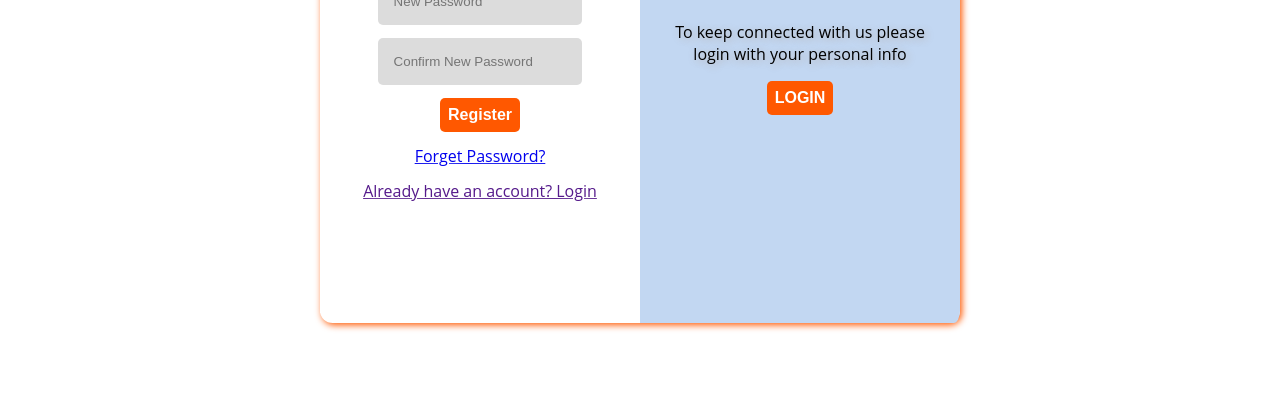
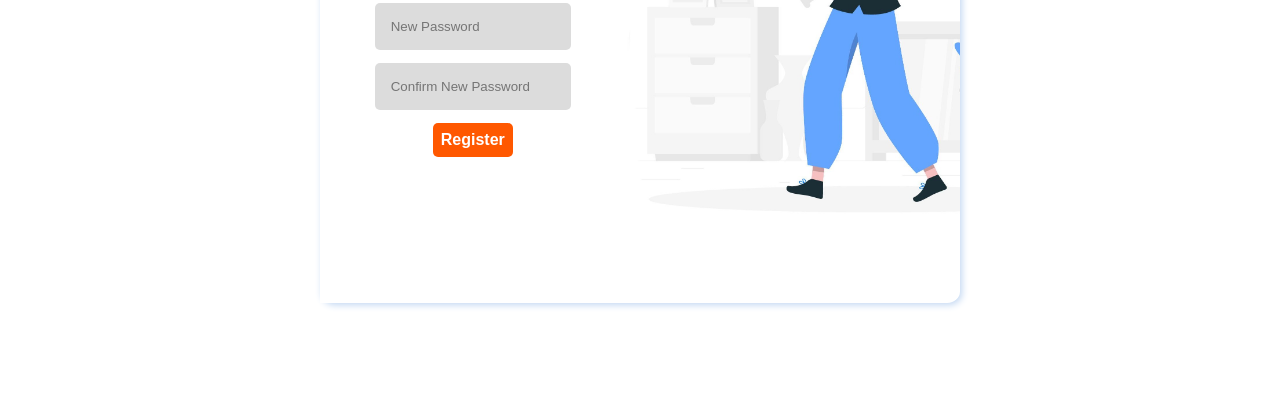
Before and after one commit to SaerElMasri/frontend-group-project2, a plain HTML site: page pages/Forgot_password.html in a window 1280 px wide. Shown: the part 400-800 px from the top of the page. Drawn offline with Linux system fonts and the light colour scheme.

Commit message:
Image edited

```diff
--- a/CSS/Forgot_password.css
+++ b/CSS/Forgot_password.css
@@ -9,7 +9,7 @@ body{
     margin: 3% 25% 2%;
     border-radius: 2%;
     align-content: center;
-    box-shadow: 2px 2px 7px #FF5800;
+    box-shadow: 2px 2px 7px #C2D7F2;
     color: black;
     text-shadow: 2px 2px 8px white;
 }
@@ -19,7 +19,7 @@ body{
     justify-content: center;
     padding: 1rem;
     text-align: center;
-    width: 50%;
+    width: 45%;
     height: 70vh;
     gap: 13px;
     background-color: #ffffff;
@@ -30,5 +30,16 @@ width: 60%;
 background-color: #DCDCDC;
 border-radius: 5px;
 border-style: hidden;
+}
+.Forgot-img{
+    display: flex;
+    flex-direction: column;
+    align-items: center;
+    width: 55%;
+    height: 72.5vh;
+    background-image:url("../assets/Final.jpg");
+    background-size: cover;
+    border-top-right-radius: 2%;
+    border-bottom-right-radius: 2%;
 
 }
--- a/pages/Forgot_password.html
+++ b/pages/Forgot_password.html
@@ -22,8 +22,6 @@
             <a href="../pages/shopping_cart.html">Cart</a>
             <a href="../pages/About.html">About</a>
             <a href="../pages/get_in_touch.html">Contact Us</a>&nbsp;
-
-
             <a href="#"><i class="fa-solid fa-magnifying-glass"></i></a> <!--search icon-->
             <a href="./registration.html"><i class="fa-solid fa-user"></i></a>
             <a href="./shopping_cart.html"><i class="fa-solid fa-cart-shopping"></i></a>
@@ -36,13 +34,8 @@
             <div><input class="Forgot_Field" type="text" placeholder="New Password"></div>
             <div><input class="Forgot_Field" type="text" placeholder="Confirm New Password"></div>
             <div><button class="register">Register</button></div>
-            <div><a href="../pages/Forgot_password.html">Forget Password?</a></div>
-            <div><a href="" id="linkLogin">Already have an account? Login</a></div>
         </div>
-        <div class="form-img">
-            <h1>Welcome Back!</h1>
-            <p>To keep connected with us please<br>login with your personal info </p>
-            <div><button id="login-btn" class="register">LOGIN</button></div>
+        <div class="Forgot-img">
         </div>
     </div> <br>
 </body>
```
Also changed, not shown: assets/Final.jpg (added), assets/Forgot.jpg (added), assets/Forgot_test.jpg (added).
